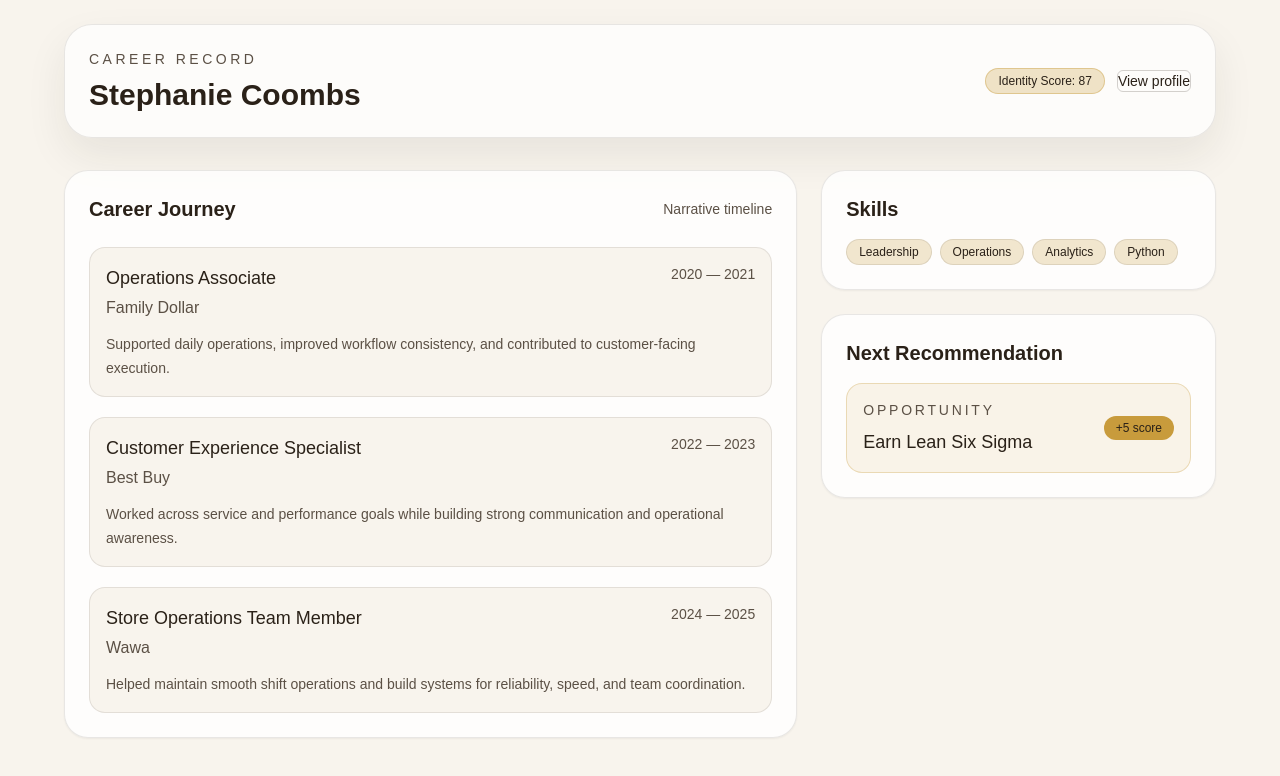
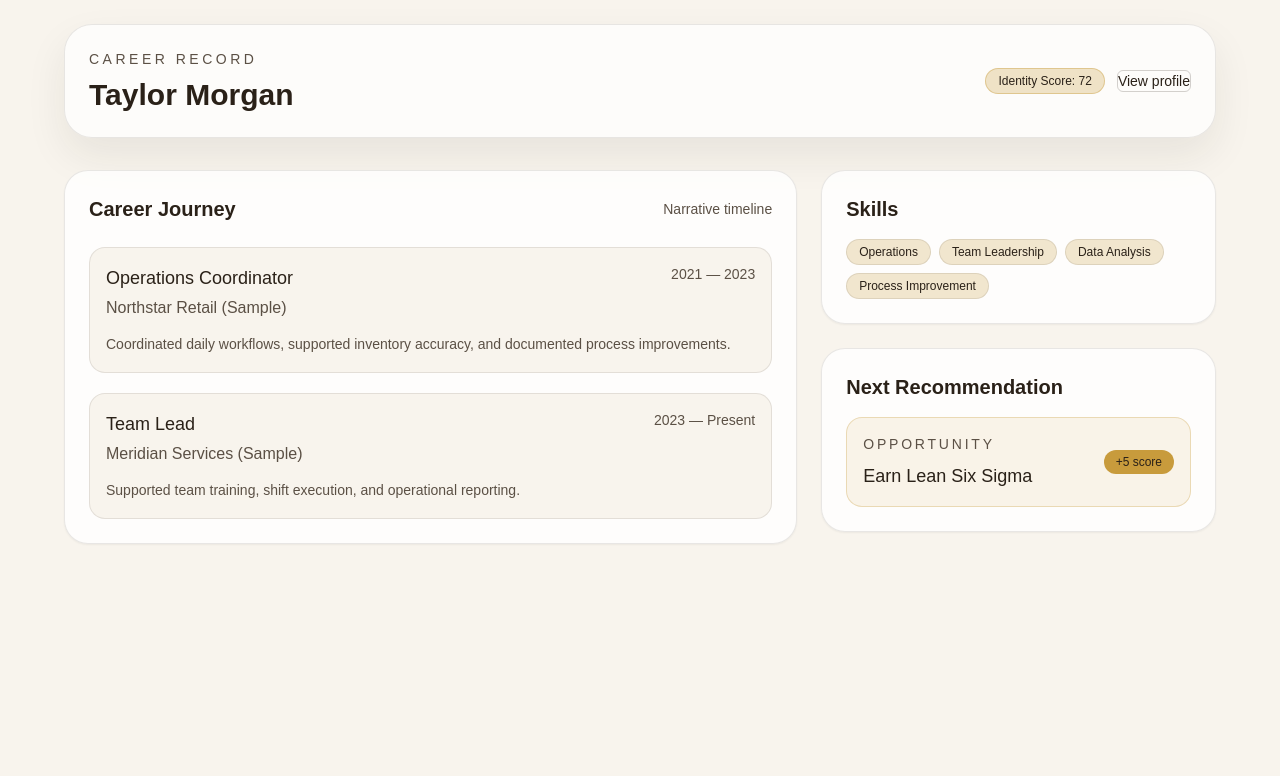
Before and after one commit to c00mbs/Become-CareerOs, a Next.js app: page /dashboard in a window 1280 px wide. Shown: the top 776 px of the page. Built offline with nearby package versions, Linux system fonts and the light colour scheme.

Commit message:
Replace inaccurate personal sample data with fictional demo profile

```diff
--- a/src/data/mock-record.ts
+++ b/src/data/mock-record.ts
@@ -1,51 +1,44 @@
 import type { Profile } from '@/types';
 
+// Fictional sample data for the UI prototype. Never present this as a real user record.
 export const mockProfile: Profile = {
-  id: 'profile-1',
-  full_name: 'Stephanie Coombs',
-  headline: 'Operations-minded builder with a growing data story.',
-  identity_score: 87,
+  id: 'demo-profile',
+  full_name: 'Taylor Morgan',
+  headline: 'Operations professional building a data-informed career.',
+  identity_score: 72,
   experience: [
     {
       id: 'exp-1',
-      company: 'Family Dollar',
-      title: 'Operations Associate',
-      start_date: '2020',
-      end_date: '2021',
-      description: 'Supported daily operations, improved workflow consistency, and contributed to customer-facing execution.',
+      company: 'Northstar Retail (Sample)',
+      title: 'Operations Coordinator',
+      start_date: '2021',
+      end_date: '2023',
+      description: 'Coordinated daily workflows, supported inventory accuracy, and documented process improvements.',
     },
     {
       id: 'exp-2',
-      company: 'Best Buy',
-      title: 'Customer Experience Specialist',
-      start_date: '2022',
-      end_date: '2023',
-      description: 'Worked across service and performance goals while building strong communication and operational awareness.',
-    },
-    {
-      id: 'exp-3',
-      company: 'Wawa',
-      title: 'Store Operations Team Member',
-      start_date: '2024',
-      end_date: '2025',
-      description: 'Helped maintain smooth shift operations and build systems for reliability, speed, and team coordination.',
+      company: 'Meridian Services (Sample)',
+      title: 'Team Lead',
+      start_date: '2023',
+      end_date: 'Present',
+      description: 'Supported team training, shift execution, and operational reporting.',
     },
   ],
   education: [
     {
       id: 'edu-1',
-      school: 'Penn State',
-      degree: 'BS Data Science',
-      gpa: '3.7',
+      school: 'Example State University',
+      degree: 'B.S. in Applied Analytics (Sample)',
+      gpa: 'Not provided',
     },
   ],
   skills: [
-    { id: 'skill-1', skill_name: 'Leadership' },
-    { id: 'skill-2', skill_name: 'Operations' },
-    { id: 'skill-3', skill_name: 'Analytics' },
-    { id: 'skill-4', skill_name: 'Python' },
+    { id: 'skill-1', skill_name: 'Operations' },
+    { id: 'skill-2', skill_name: 'Team Leadership' },
+    { id: 'skill-3', skill_name: 'Data Analysis' },
+    { id: 'skill-4', skill_name: 'Process Improvement' },
   ],
   certifications: [
-    { id: 'cert-1', certification_name: 'Lean Six Sigma', issuer: 'Industry' },
+    { id: 'cert-1', certification_name: 'Project Management Foundations (Sample)', issuer: 'Example Learning' },
   ],
 };
```
